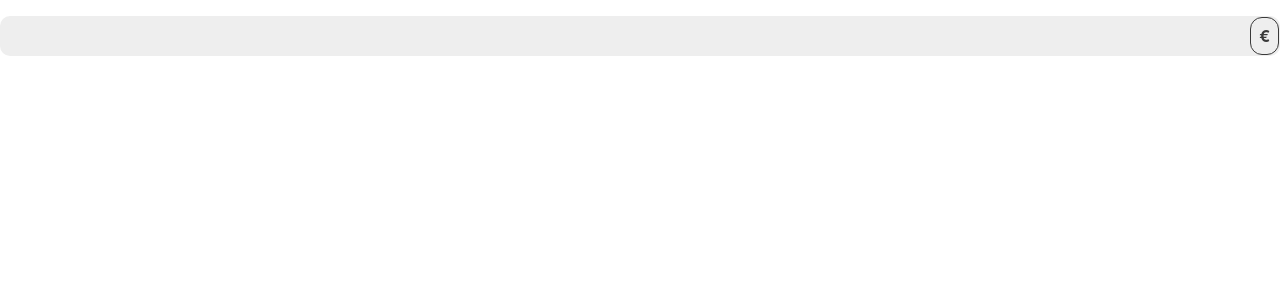
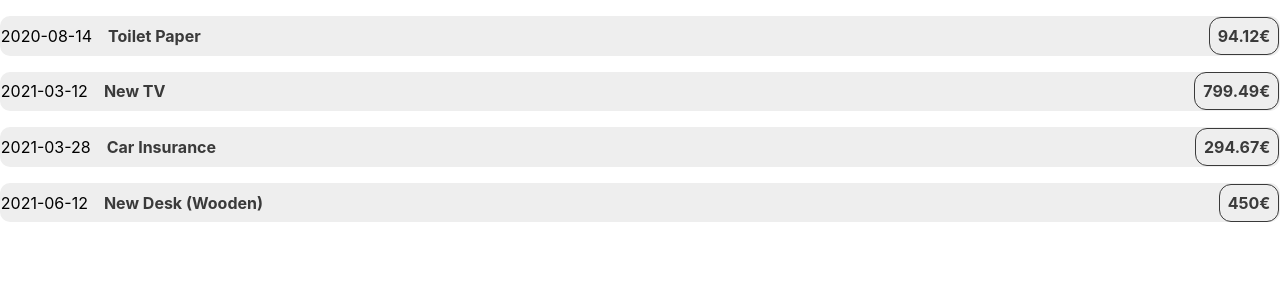
Before and after one commit to galjeza/react-app, a React (Create React App) app: page / in a window 1280 px wide. Shown: the top 300 px of the page. Built offline with nearby package versions, Linux system fonts and the light colour scheme.

Commit message:
Added expenses.js
Contains hardcoded expense array of objects

```diff
--- a/src/App.js
+++ b/src/App.js
@@ -1,13 +1,21 @@
-import logo from './logo.svg';
-import './App.css';
+import logo from "./logo.svg";
+import "./App.css";
 import ExpenseItem from "./components/ExpenseItem";
-
-
+import expenses from "./expenses";
 
 function App() {
   return (
     <div>
-      <ExpenseItem></ExpenseItem>
+      {expenses.map((expense) => {
+        return (
+          <ExpenseItem
+            key={expense.id}
+            title={expense.title}
+            price={expense.amount}
+            date={expense.date}
+          ></ExpenseItem>
+        );
+      })}
     </div>
   );
 }
--- a/src/components/ExpenseItem.js
+++ b/src/components/ExpenseItem.js
@@ -53,7 +53,7 @@
 export default function ExpenseItem(props) {
   return (
     <Container>
-      <div>{props.date}</div>
+      <div>{props.date.toISOString().substring(0, 10)}</div>
       <ExpenseItemDescription>
         <ExpenseTitle>{props.title}</ExpenseTitle>
         <ExpensePrice>{props.price}€</ExpensePrice>
--- /dev/null
+++ b/src/expenses.js
@@ -0,0 +1,23 @@
+const expenses = [
+    {
+      id: 'e1',
+      title: 'Toilet Paper',
+      amount: 94.12,
+      date: new Date(2020, 7, 14),
+    },
+    { id: 'e2', title: 'New TV', amount: 799.49, date: new Date(2021, 2, 12) },
+    {
+      id: 'e3',
+      title: 'Car Insurance',
+      amount: 294.67,
+      date: new Date(2021, 2, 28),
+    },
+    {
+      id: 'e4',
+      title: 'New Desk (Wooden)',
+      amount: 450,
+      date: new Date(2021, 5, 12),
+    },
+  ];
+
+  export default expenses;
```
